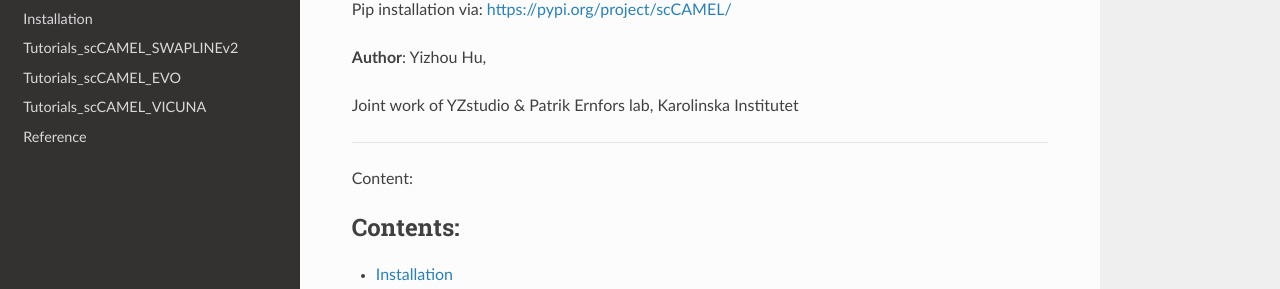
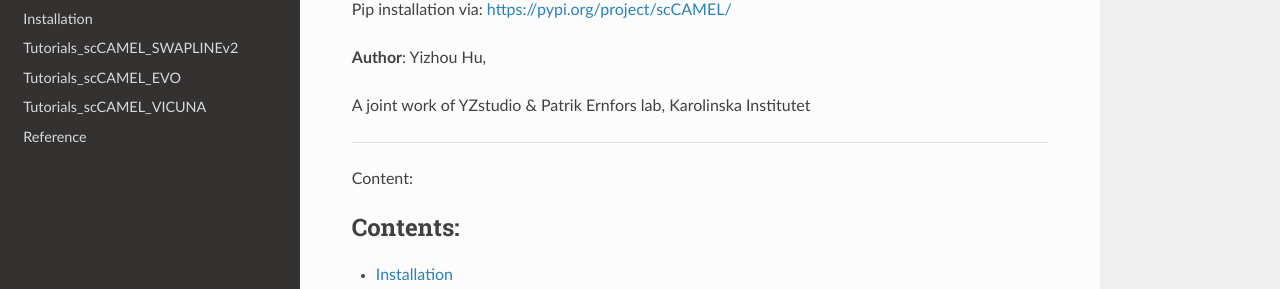
Before and after one commit to StudioYZ/scCAMEL, a Sphinx documentation site: the page built from source/index.rst, in a window 1280 px wide and 949 px high. Shown: the part 312-601 px from the top of the window. Built offline with Sphinx 7.4.7 and the Read the Docs theme 3.1.0, drawn with Linux system fonts in a browser that asks for light colours; pages that are not in the unit, such as notebooks, are missing from menus.

```diff
--- a/source/index.rst
+++ b/source/index.rst
@@ -17,7 +17,7 @@ Pip installation via: https://pypi.org/project/scCAMEL/
 
 **Author**: Yizhou Hu,
 
-Joint work of YZstudio & Patrik Ernfors lab, Karolinska Institutet
+A joint work of YZstudio & Patrik Ernfors lab, Karolinska Institutet
 
 
 ====================================
```
